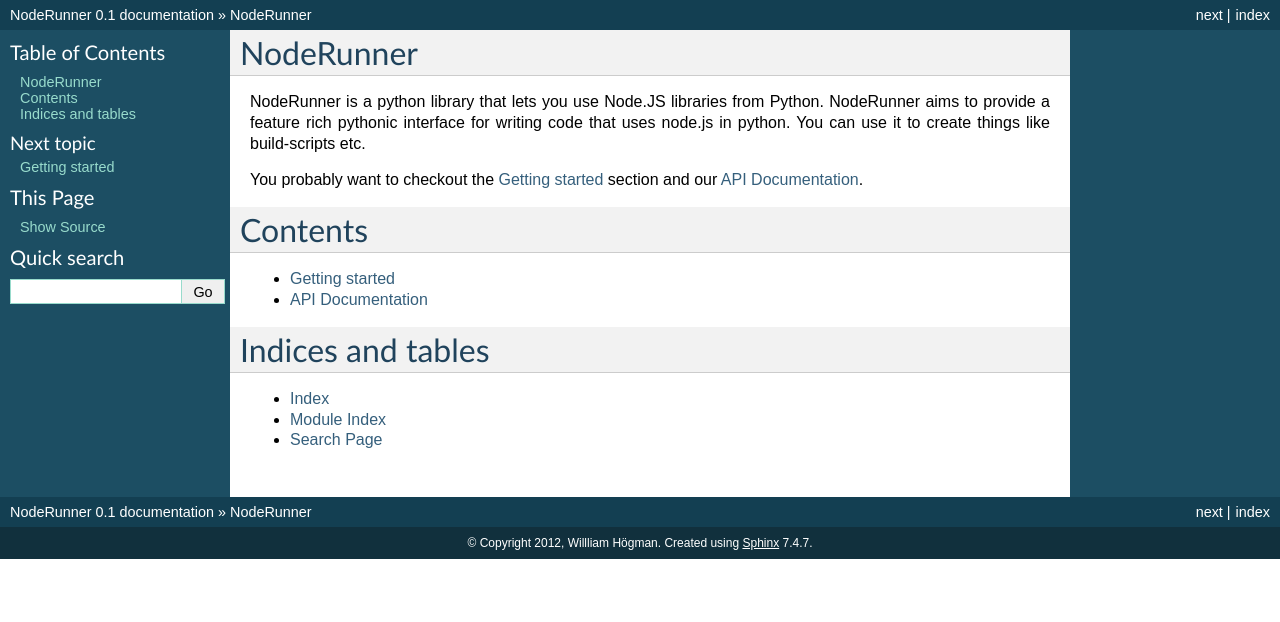
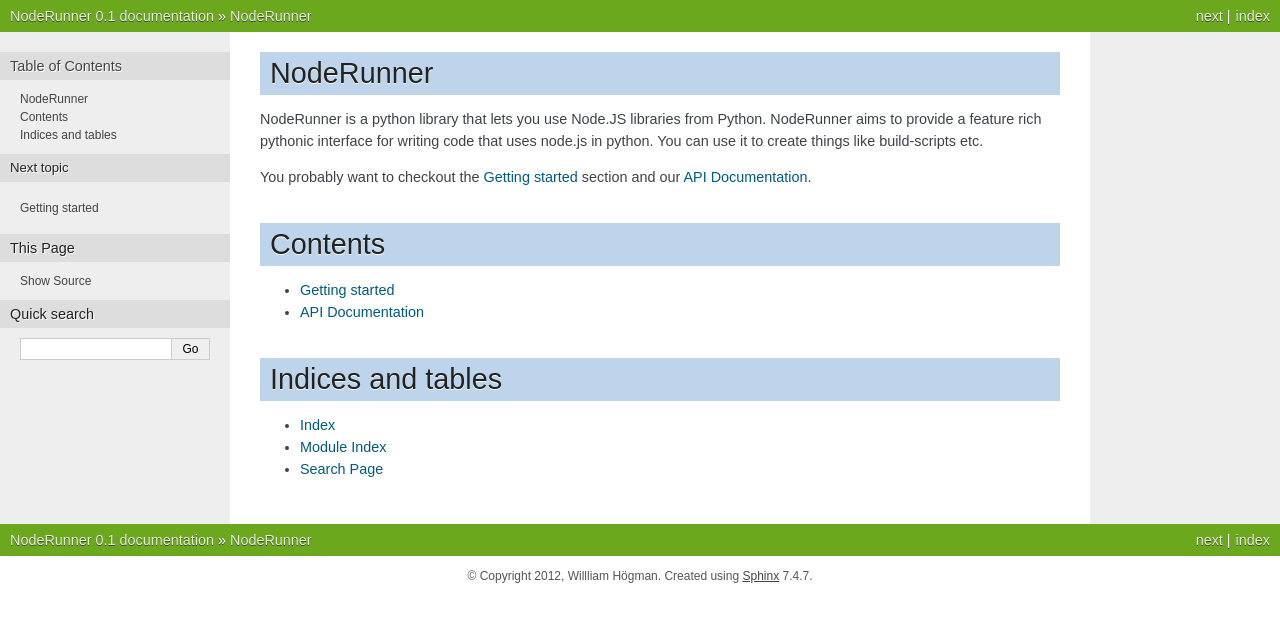
Before and after one commit to williamhogman/noderunner, a Sphinx documentation site: the page built from doc/index.rst, in a window 1280 px wide. Shown: the top 622 px of the page. Built offline with Sphinx 7.4.7, drawn with Linux system fonts in a browser that asks for light colours.

Commit message:
changed the html_theme for local builds to nature

```diff
--- a/doc/conf.py
+++ b/doc/conf.py
@@ -119,7 +119,10 @@
 
 # The theme to use for HTML and HTML Help pages.  See the documentation for
 # a list of builtin themes.
-html_theme = 'default'
+if on_rtd:
+    html_theme = 'default'
+else:
+    html_theme = 'nature'
 
 # Theme options are theme-specific and customize the look and feel of a theme
 # further.  For a list of options available for each theme, see the
```
